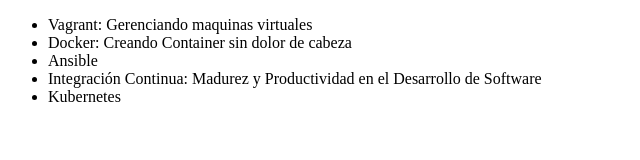
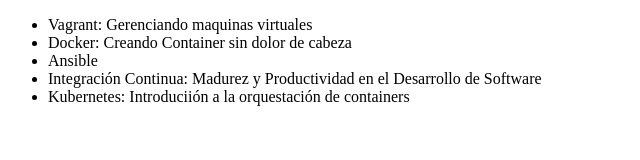
Before and after one commit to mwatsonv/alura-git, a plain HTML site: page index.html in a window 1280 px wide. Shown: the whole page, without its empty margins (0-640 px from the left). Drawn offline with Linux system fonts and the light colour scheme.

Commit message:
Actualizando nombre de curso Kubernetes

```diff
--- a/index.html
+++ b/index.html
@@ -10,7 +10,7 @@
             <li>Docker: Creando Container sin dolor de cabeza</li>
             <li>Ansible</li>
             <li>Integración Continua: Madurez y Productividad en el Desarrollo de Software</li>
-            <li>Kubernetes</li>
+            <li>Kubernetes: Introduciión a la orquestación de containers</li>
         </ul>
     </body>
 </html>
```
